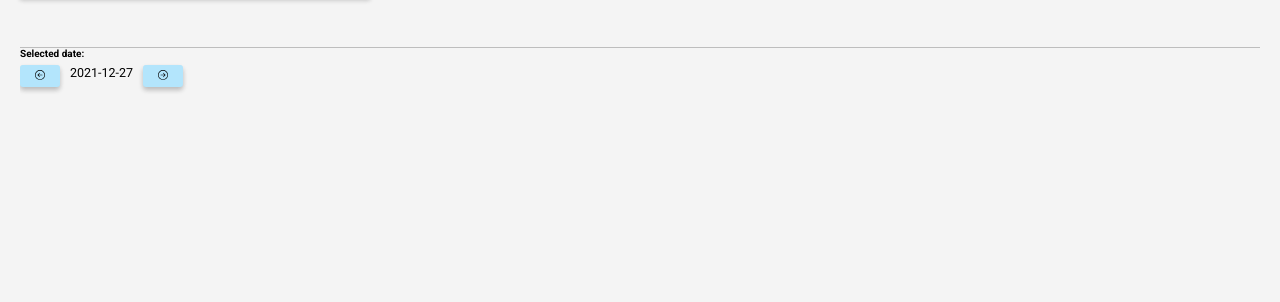
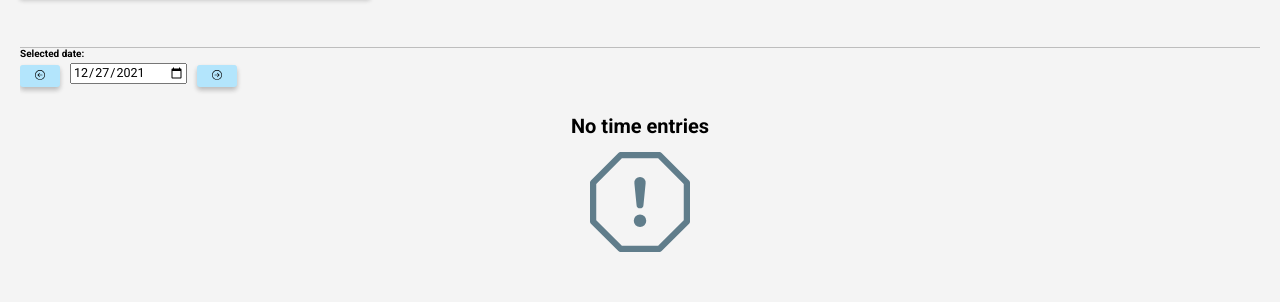
Before and after one commit to haron-IV/TimeTracker, a React (Create React App) app: page / in a window 1280 px wide. Shown: the part 188-490 px from the top of the page. Built offline with nearby package versions, Linux system fonts and the light colour scheme.

Commit message:
add empty list fallback

```diff
--- a/src/components/EntryList/EntryList.style.ts
+++ b/src/components/EntryList/EntryList.style.ts
@@ -12,7 +12,7 @@ import {
   transition,
   typography,
 } from 'config'
-import styled from 'styled-components'
+import styled, { keyframes, css } from 'styled-components'
 
 export const EntryListSection = styled('section')({
   borderTop: `1px solid ${palette.divider}`,
@@ -56,6 +56,15 @@ export const Button = styled('button')<ButtonProps>(({ side }) => ({
   },
 }))
 
-export const DateWrapper = styled('div')({
+export const DateField = styled('input')({
   fontSize: typography.fontSize.regular,
 })
+
+export const EmptyList = styled('div')({
+  width: '100%',
+  height: '100%',
+  display: 'flex',
+  justifyContent: 'center',
+  alignItems: 'center',
+  flexDirection: 'column',
+})
--- a/src/components/EntryList/EntryList.tsx
+++ b/src/components/EntryList/EntryList.tsx
@@ -1,8 +1,14 @@
-import { BsArrowLeftCircle, BsArrowRightCircle } from 'react-icons/bs'
+import { palette } from 'config'
+import {
+  BsArrowLeftCircle,
+  BsArrowRightCircle,
+  BsExclamationOctagon,
+} from 'react-icons/bs'
 import {
   Button,
   ControlsWrapper,
-  DateWrapper,
+  DateField,
+  EmptyList,
   EntryListSection,
   List,
 } from './EntryList.style'
@@ -12,6 +18,9 @@ import ListItem from './ListItem'
 const EntryList = () => {
   const { entriesFromDay, labels, targetDate, setTargetDate } = useEntryList()
   const setDate = useChangeDate(setTargetDate, targetDate)
+  const onDateChange = (e: React.ChangeEvent<HTMLInputElement>) => {
+    setTargetDate(e.target.value)
+  }
 
   return (
     <EntryListSection>
@@ -21,7 +30,8 @@ const EntryList = () => {
           <Button onClick={() => setDate(-1)} side="left">
             <BsArrowLeftCircle />
           </Button>
-          <DateWrapper>{targetDate}</DateWrapper>
+          <DateField type="date" value={targetDate} onChange={onDateChange} />
+          {/* <DateWrapper>{targetDate}</DateWrapper> */}
           <Button onClick={() => setDate(1)} side="right">
             <BsArrowRightCircle />
           </Button>
@@ -31,6 +41,12 @@ const EntryList = () => {
         {entriesFromDay.map(item => (
           <ListItem key={item.id} {...item} labels={labels} />
         ))}
+        {entriesFromDay.length === 0 && (
+          <EmptyList>
+            <h1>No time entries</h1>
+            <BsExclamationOctagon size={100} color={palette.accent.accent} />
+          </EmptyList>
+        )}
       </List>
     </EntryListSection>
   )
```
